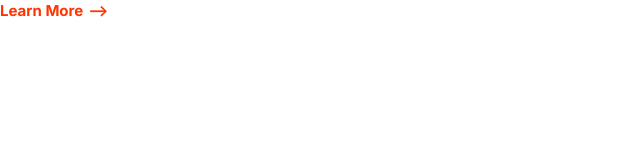
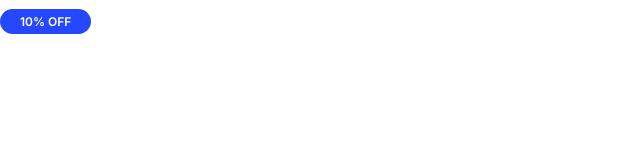
Before and after one commit to junaidxgit/project_1, a plain HTML site: page moshify.html in a window 1280 px wide. Shown: the whole page, without its empty margins (0-640 px from the left). Drawn offline with Linux system fonts and the light colour scheme.

Commit message:
defined badges

```diff
--- a/css/styles.css
+++ b/css/styles.css
@@ -5,6 +5,7 @@ body {
   font-family: inter, arial, Arial, Helvetica, sans-serif;
   font-size: 2.4rem;
   color: var(--body-color);
+  margin-top: 10px;
 }
 
 /* colors */
@@ -71,3 +72,30 @@ h3 {
     font-size: 1.5rem;
   }
 }
+/* badges */
+.badges{
+    border: 0;
+    border-radius: 20px;
+    font-weight:600;
+    font-size: 2rem;
+    padding: 0.5rem 2rem;
+    white-space: nowrap;
+}
+.badges--primary{
+    background: var(--primary-color);
+    color: white
+}
+.badges--secondary{
+    background: var(--secondary-color);
+}
+.badges--small{
+    font-size: 1.2rem;
+}
+@media screen and (min-width:800px) {
+    .badges{
+        font-size: 1.5rem;
+    }
+    .badges--small{
+        font-size: 1.2rem;
+    }
+}
--- a/moshify.html
+++ b/moshify.html
@@ -8,13 +8,13 @@
     <link rel="preconnect" href="https://fonts.googleapis.com" />
     <link rel="preconnect" href="https://fonts.gstatic.com" crossorigin />
     <link
-      href="https://fonts.googleapis.com/css2?family=Inter:wght@400;700&display=swap"
+      href="https://fonts.googleapis.com/css2?family=Inter:wght@400;600;700&display=swap"
       rel="stylesheet"
     />
     <link rel="stylesheet" href="css/normalize.css" />
     <link rel="stylesheet" href="css/styles.css" />
   </head>
   <body>
-    <a class="link-arrow" href="#">Learn More</a>
-  </body>
+      <span class="badges badges--primary badges--small ">10% OFF</span>
+</body>
 </html>
```
Also changed, not shown: components/links.html (+4 -3 lines).
